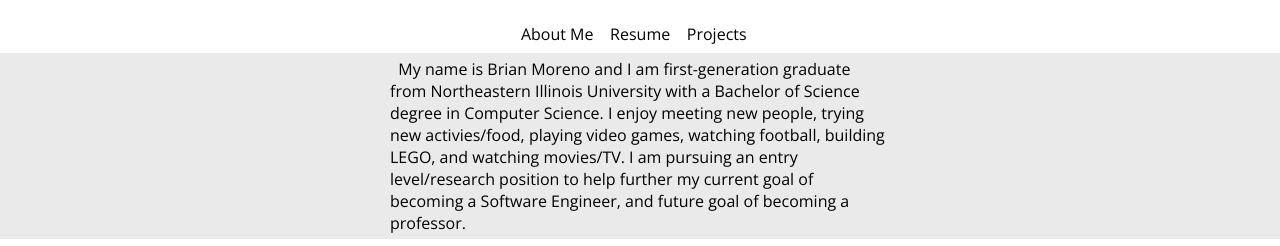
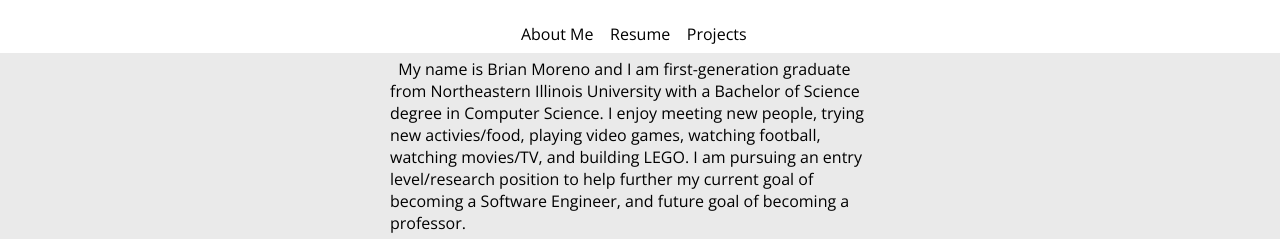
Before and after one commit to bamoren5/bamoren5.github.io, a plain HTML site: page index.html in a window 1280 px wide. Both pictures are taken after a click on the element "About Me". Shown: the part 464-710 px from the top of the page. Drawn offline with nearby package versions, Linux system fonts and the light colour scheme.

Commit message:
update 4

```diff
--- a/index.html
+++ b/index.html
@@ -22,7 +22,7 @@
 			<div id="me_folder" class="folderContent" >
 				<p class = "folder_p">
 					&nbsp;&nbsp;My name is Brian Moreno and I am first-generation graduate from Northeastern Illinois University with a Bachelor of Science degree in Computer Science.
-					I enjoy meeting new people, trying new activies/food, playing video games, watching football, building LEGO, and watching movies/TV.
+					I enjoy meeting new people, trying new activies/food, playing video games, watching football, watching movies/TV, and building LEGO.
 					I am pursuing an entry level/research position to help further my current goal of becoming a Software Engineer, and future goal of becoming a professor.
 				</p>
 			</div>
```
